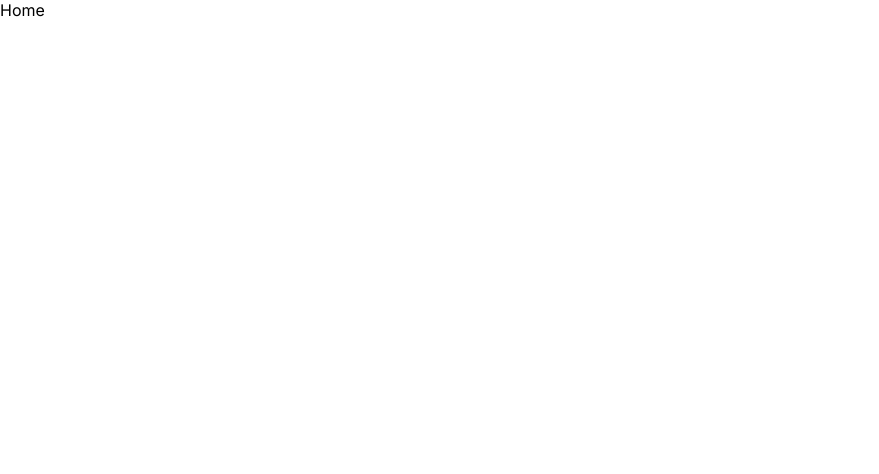
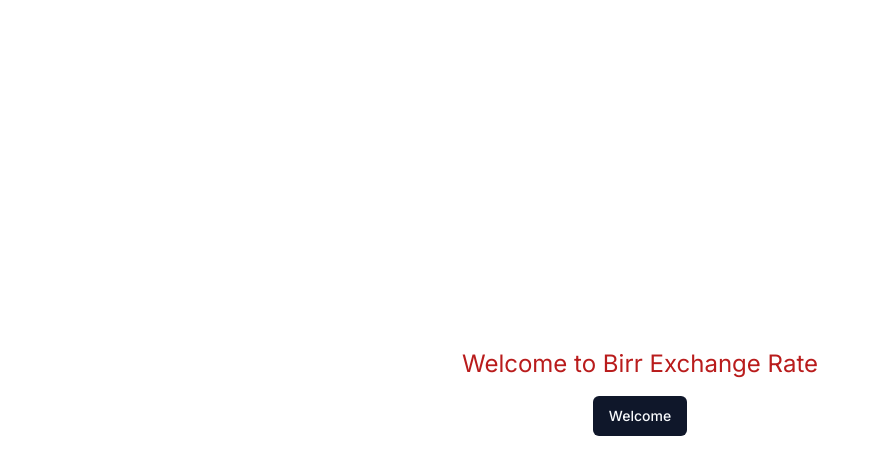
Before and after one commit to engida32/birrexchange, a Next.js app: page / in a window 1280 px wide. Shown: the top 474 px of the page, without its empty margins (0-879 px from the left). Built offline with nearby package versions, Linux system fonts and the light colour scheme.

Commit message:
feat: add tailwind and shade cn

```diff
--- /dev/null
+++ b/postcss.config.js
@@ -0,0 +1,6 @@
+module.exports = {
+  plugins: {
+    tailwindcss: {},
+    autoprefixer: {},
+  },
+}
--- a/src/app/globals.css
+++ b/src/app/globals.css
@@ -1,6 +1,69 @@
-body {
-  margin: 0;
-  padding: 0;
-  font-family: -apple-system, BlinkMacSystemFont, "Segoe UI", Roboto,
-    "Helvetica Neue", Arial, sans-serif;
+@import "tailwindcss/base";
+@import "tailwindcss/components";
+@import "tailwindcss/utilities";
+
+@layer base {
+  :root {
+    --background: 0 0% 100%;
+    --foreground: 222.2 84% 4.9%;
+    --card: 0 0% 100%;
+    --card-foreground: 222.2 84% 4.9%;
+    --popover: 0 0% 100%;
+    --popover-foreground: 222.2 84% 4.9%;
+    --primary: 222.2 47.4% 11.2%;
+    --primary-foreground: 210 40% 98%;
+    --secondary: 210 40% 96.1%;
+    --secondary-foreground: 222.2 47.4% 11.2%;
+    --muted: 210 40% 96.1%;
+    --muted-foreground: 215.4 16.3% 46.9%;
+    --accent: 210 40% 96.1%;
+    --accent-foreground: 222.2 47.4% 11.2%;
+    --destructive: 0 84.2% 60.2%;
+    --destructive-foreground: 210 40% 98%;
+    --border: 214.3 31.8% 91.4%;
+    --input: 214.3 31.8% 91.4%;
+    --ring: 222.2 84% 4.9%;
+    --radius: 0.5rem;
+    --chart-1: 12 76% 61%;
+    --chart-2: 173 58% 39%;
+    --chart-3: 197 37% 24%;
+    --chart-4: 43 74% 66%;
+    --chart-5: 27 87% 67%;
+  }
+
+  .dark {
+    --background: 222.2 84% 4.9%;
+    --foreground: 210 40% 98%;
+    --card: 222.2 84% 4.9%;
+    --card-foreground: 210 40% 98%;
+    --popover: 222.2 84% 4.9%;
+    --popover-foreground: 210 40% 98%;
+    --primary: 210 40% 98%;
+    --primary-foreground: 222.2 47.4% 11.2%;
+    --secondary: 217.2 32.6% 17.5%;
+    --secondary-foreground: 210 40% 98%;
+    --muted: 217.2 32.6% 17.5%;
+    --muted-foreground: 215 20.2% 65.1%;
+    --accent: 217.2 32.6% 17.5%;
+    --accent-foreground: 210 40% 98%;
+    --destructive: 0 62.8% 30.6%;
+    --destructive-foreground: 210 40% 98%;
+    --border: 217.2 32.6% 17.5%;
+    --input: 217.2 32.6% 17.5%;
+    --ring: 212.7 26.8% 83.9%;
+    --chart-1: 220 70% 50%;
+    --chart-2: 160 60% 45%;
+    --chart-3: 30 80% 55%;
+    --chart-4: 280 65% 60%;
+    --chart-5: 340 75% 55%;
+  }
 }
+
+@layer base {
+  * {
+    @apply border-border;
+  }
+  body {
+    @apply bg-background text-foreground;
+  }
+}
--- a/src/app/page.tsx
+++ b/src/app/page.tsx
@@ -1,5 +1,10 @@
+import { Button } from "@/components/ui/button";
+
 export default function Home() {
   return (
-    <div>Home</div>
+    <div className="flex flex-col items-center justify-center min-h-screen py-2">
+      <h2 className="text-2xl text-red-700">Welcome to Birr Exchange Rate</h2>
+      <Button className="my-4">Welcome</Button>
+    </div>
   );
 }
--- /dev/null
+++ b/src/components/ui/button.tsx
@@ -0,0 +1,56 @@
+import * as React from "react"
+import { Slot } from "@radix-ui/react-slot"
+import { cva, type VariantProps } from "class-variance-authority"
+
+import { cn } from "@/lib/utils"
+
+const buttonVariants = cva(
+  "inline-flex items-center justify-center whitespace-nowrap rounded-md text-sm font-medium ring-offset-background transition-colors focus-visible:outline-none focus-visible:ring-2 focus-visible:ring-ring focus-visible:ring-offset-2 disabled:pointer-events-none disabled:opacity-50",
+  {
+    variants: {
+      variant: {
+        default: "bg-primary text-primary-foreground hover:bg-primary/90",
+        destructive:
+          "bg-destructive text-destructive-foreground hover:bg-destructive/90",
+        outline:
+          "border border-input bg-background hover:bg-accent hover:text-accent-foreground",
+        secondary:
+          "bg-secondary text-secondary-foreground hover:bg-secondary/80",
+        ghost: "hover:bg-accent hover:text-accent-foreground",
+        link: "text-primary underline-offset-4 hover:underline",
+      },
+      size: {
+        default: "h-10 px-4 py-2",
+        sm: "h-9 rounded-md px-3",
+        lg: "h-11 rounded-md px-8",
+        icon: "h-10 w-10",
+      },
+    },
+    defaultVariants: {
+      variant: "default",
+      size: "default",
+    },
+  }
+)
+
+export interface ButtonProps
+  extends React.ButtonHTMLAttributes<HTMLButtonElement>,
+    VariantProps<typeof buttonVariants> {
+  asChild?: boolean
+}
+
+const Button = React.forwardRef<HTMLButtonElement, ButtonProps>(
+  ({ className, variant, size, asChild = false, ...props }, ref) => {
+    const Comp = asChild ? Slot : "button"
+    return (
+      <Comp
+        className={cn(buttonVariants({ variant, size, className }))}
+        ref={ref}
+        {...props}
+      />
+    )
+  }
+)
+Button.displayName = "Button"
+
+export { Button, buttonVariants }
--- /dev/null
+++ b/src/lib/utils.ts
@@ -0,0 +1,6 @@
+import { type ClassValue, clsx } from "clsx"
+import { twMerge } from "tailwind-merge"
+
+export function cn(...inputs: ClassValue[]) {
+  return twMerge(clsx(inputs))
+}
--- /dev/null
+++ b/tailwind.config.ts
@@ -0,0 +1,80 @@
+import type { Config } from "tailwindcss"
+
+const config = {
+  darkMode: ["class"],
+  content: [
+    './app/**/*.{ts,tsx}',
+    './pages/**/*.{ts,tsx}',
+    './components/**/*.{ts,tsx}',
+    './src/**/*.{ts,tsx}',
+  ],
+  prefix: "",
+  theme: {
+    container: {
+      center: true,
+      padding: "2rem",
+      screens: {
+        "2xl": "1400px",
+      },
+    },
+    extend: {
+      colors: {
+        border: "hsl(var(--border))",
+        input: "hsl(var(--input))",
+        ring: "hsl(var(--ring))",
+        background: "hsl(var(--background))",
+        foreground: "hsl(var(--foreground))",
+        primary: {
+          DEFAULT: "hsl(var(--primary))",
+          foreground: "hsl(var(--primary-foreground))",
+        },
+        secondary: {
+          DEFAULT: "hsl(var(--secondary))",
+          foreground: "hsl(var(--secondary-foreground))",
+        },
+        destructive: {
+          DEFAULT: "hsl(var(--destructive))",
+          foreground: "hsl(var(--destructive-foreground))",
+        },
+        muted: {
+          DEFAULT: "hsl(var(--muted))",
+          foreground: "hsl(var(--muted-foreground))",
+        },
+        accent: {
+          DEFAULT: "hsl(var(--accent))",
+          foreground: "hsl(var(--accent-foreground))",
+        },
+        popover: {
+          DEFAULT: "hsl(var(--popover))",
+          foreground: "hsl(var(--popover-foreground))",
+        },
+        card: {
+          DEFAULT: "hsl(var(--card))",
+          foreground: "hsl(var(--card-foreground))",
+        },
+      },
+      borderRadius: {
+        lg: "var(--radius)",
+        md: "calc(var(--radius) - 2px)",
+        sm: "calc(var(--radius) - 4px)",
+      },
+      keyframes: {
+        "accordion-down": {
+          from: { height: "0" },
+          to: { height: "var(--radix-accordion-content-height)" },
+        },
+        "accordion-up": {
+          from: { height: "var(--radix-accordion-content-height)" },
+          to: { height: "0" },
+        },
+      },
+      animation: {
+        "accordion-down": "accordion-down 0.2s ease-out",
+        "accordion-up": "accordion-up 0.2s ease-out",
+      },
+    },
+  },
+  plugins: [require("tailwindcss-animate")],
+} satisfies Config
+
+export default config
```
Also changed, not shown: package.json (+10 -1 lines), components.json (added), vercel.json (deleted), 2 other files (tests, documents, lock files or other folders).
